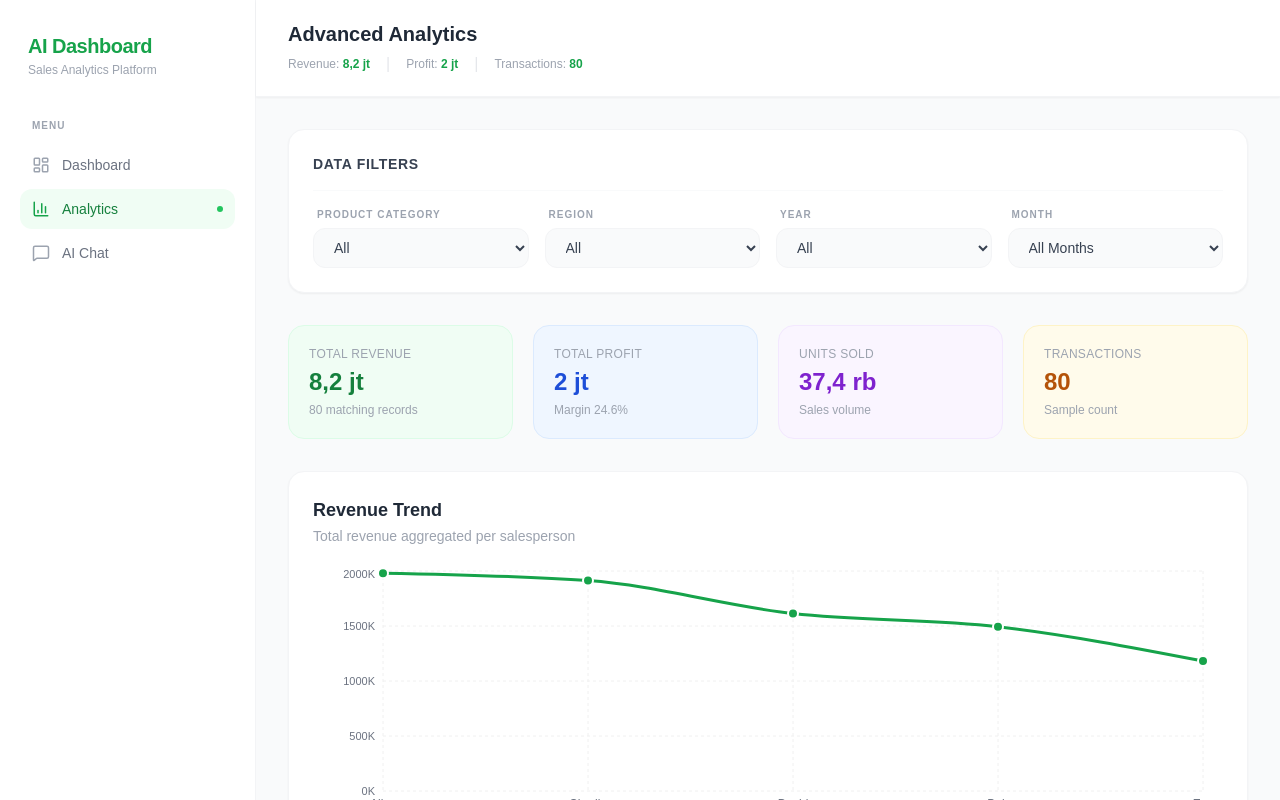
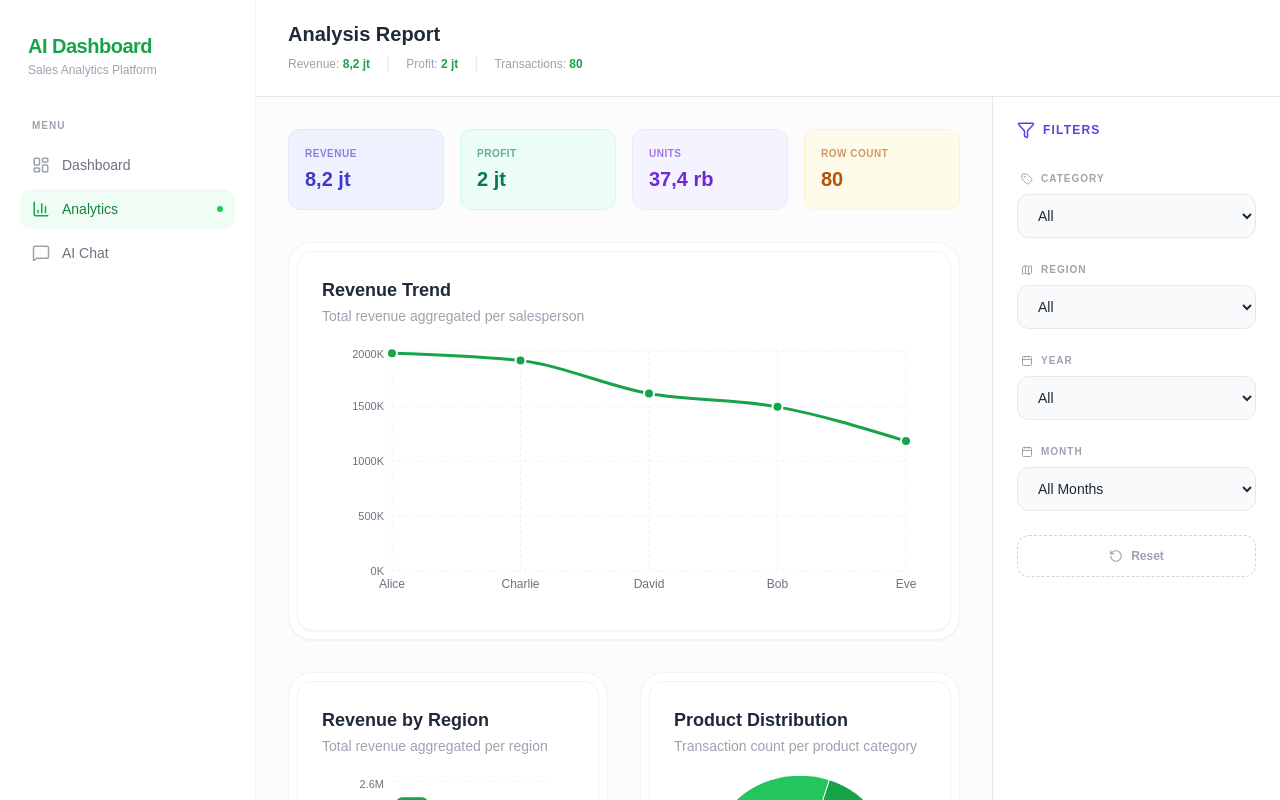
Before and after one commit to Dafnee24/FinalProjectDavis, a React (Vite) app: page /analytics in a window 1280 px wide. Shown: the top 800 px of the page. Built offline with nearby package versions, Linux system fonts and the light colour scheme.

Commit message:
refactoring analytic page

```diff
--- a/src/components/KpiCard.jsx
+++ b/src/components/KpiCard.jsx
@@ -16,7 +16,7 @@ export default function KpiCard({ title, value, trend, icon: Icon, trendType = "
               }`}>
               {trendType === "up" ? <TrendingUp size={14} /> : <TrendingDown size={14} />}
               <span>{trend}</span>
-              <span className="text-gray-400 font-normal ml-1"></span>
+              <span className="text-gray-400 font-normal ml-1">vs last month</span>
             </div>
           )}
         </div>
--- a/src/pages/AnalyticsPage.jsx
+++ b/src/pages/AnalyticsPage.jsx
@@ -5,63 +5,48 @@ import LineChartCard from "../components/LineChartCard";
 import BarChartCard  from "../components/BarChartCard";
 import PieChartCard  from "../components/PieChartCard";
 import DataTable     from "../components/DataTable";
+import { Filter, Calendar, Map, Tag, RotateCcw } from "lucide-react";
 import {
   getSummaryStats,
-  getFilteredData,
   getRevenueTrend,
   getBarChartData,
   getProductDistribution,
   salesData
 } from "../data/salesDatabase";
 
-// Format angka ke string ringkas (ex: 1.2M, 850K)
 const fmt = (n) =>
   new Intl.NumberFormat("id-ID", {
     notation: "compact",
     maximumFractionDigits: 1,
   }).format(n);
 
-// Stat card kecil di bagian atas halaman
-function StatCard({ label, value, sub, color = "green" }) {
-  const ring = {
-    green:  "border-green-100 bg-green-50",
-    blue:   "border-blue-100  bg-blue-50",
-    purple: "border-purple-100 bg-purple-50",
-    amber:  "border-amber-100  bg-amber-50",
-  }[color];
-  const text = {
-    green:  "text-green-700",
-    blue:   "text-blue-700",
-    purple: "text-purple-700",
-    amber:  "text-amber-700",
+function MiniStat({ label, value, color }) {
+  const bg = {
+    indigo: "bg-indigo-50 border-indigo-100 text-indigo-700",
+    emerald: "bg-emerald-50 border-emerald-100 text-emerald-700",
+    violet: "bg-violet-50 border-violet-100 text-violet-700",
+    amber: "bg-amber-50 border-amber-100 text-amber-700",
   }[color];
 
   return (
-    <div className={`p-5 rounded-2xl border ${ring} flex flex-col gap-1 transition-all hover:shadow-md`}>
-      <p className="text-xs text-gray-400 font-medium uppercase tracking-wide">
-        {label}
-      </p>
-      <p className={`text-2xl font-bold ${text}`}>{value}</p>
-      {sub && <p className="text-xs text-gray-400">{sub}</p>}
+    <div className={`p-4 rounded-xl border ${bg} flex flex-col`}>
+      <span className="text-[10px] uppercase font-bold opacity-60 tracking-wider mb-1">{label}</span>
+      <span className="text-xl font-bold">{value}</span>
     </div>
   );
 }
 
 export default function AnalyticsPage() {
-  // Extract unique values for filters from data
   const availableFilters = useMemo(() => {
     const categories = ["All", ...new Set(salesData.map(d => d.Product_Category))];
     const regions = ["All", ...new Set(salesData.map(d => d.Region))];
     const years = ["All", ...new Set(salesData.map(d => d.Date.split("-")[0]))];
     const months = ["All", "01", "02", "03", "04", "05", "06", "07", "08", "09", "10", "11", "12"];
-
-    // Convert month codes to names for UI
     const monthNames = {
       "All": "All Months", "01": "January", "02": "February", "03": "March", "04": "April",
       "05": "May", "06": "June", "07": "July", "08": "August", "09": "September",
       "10": "October", "11": "November", "12": "December"
     };
-
     return { categories, regions, years, months, monthNames };
   }, []);
 
@@ -70,7 +55,6 @@ export default function AnalyticsPage() {
   const [year, setYear] = useState("All");
   const [month, setMonth] = useState("All");
 
-  // Custom filter logic based on specific data structure
   const filteredData = useMemo(() => {
     return salesData.filter(row => {
       const [rYear, rMonth] = row.Date.split("-");
@@ -87,141 +71,119 @@ export default function AnalyticsPage() {
   const regionData = getBarChartData(filteredData);
   const distributionData = getProductDistribution(filteredData);
 
-  const resetFilters = () => {
-    setCategory("All");
-    setRegion("All");
-    setYear("All");
-    setMonth("All");
-  };
-
   return (
-    <div className="flex min-h-screen bg-gray-50 text-gray-800">
+    <div className="flex min-h-screen bg-gray-100 text-gray-800">
       <Sidebar />
 
-      <div className="flex-1 flex flex-col">
-        {/* Header */}
-        <header className="bg-white px-8 py-5 border-b border-gray-100 shadow-sm sticky top-0 z-10">
-          <Topbar title="Advanced Analytics" />
+      <div className="flex-1 flex flex-col overflow-hidden">
+        <header className="bg-white px-8 py-5 border-b border-gray-200">
+          <Topbar title="Analysis Report" />
         </header>
 
-        {/* Main Content */}
-        <main className="flex-1 p-8 space-y-8">
-
-          {/* Specific Filter Bar */}
-          <div className="bg-white p-6 rounded-2xl shadow-sm border border-gray-100 space-y-4">
-            <div className="flex items-center justify-between border-b border-gray-50 pb-4">
-              <h4 className="text-sm font-bold text-gray-700 uppercase tracking-wider">Data Filters</h4>
-              {(category !== "All" || region !== "All" || year !== "All" || month !== "All") && (
-                <button
-                  onClick={resetFilters}
-                  className="text-xs font-semibold text-red-500 hover:text-red-600 transition-colors"
-                >
-                  Clear All Filters
-                </button>
-              )}
+        <div className="flex flex-1 overflow-hidden">
+          {/* LEFT: CONTENT AREA */}
+          <main className="flex-1 overflow-y-auto p-8 space-y-8 bg-[#fcfcfd]">
+            {/* KPI STRIP */}
+            <div className="grid grid-cols-2 md:grid-cols-4 gap-4">
+              <MiniStat label="Revenue" value={fmt(stats.totalRevenue)} color="indigo" />
+              <MiniStat label="Profit" value={fmt(stats.totalProfit)} color="emerald" />
+              <MiniStat label="Units" value={fmt(stats.totalUnitsSold)} color="violet" />
+              <MiniStat label="Row Count" value={stats.totalTransactions} color="amber" />
             </div>
 
-            <div className="grid grid-cols-1 md:grid-cols-2 lg:grid-cols-4 gap-4">
-              {/* Category */}
-              <div className="flex flex-col gap-1.5">
-                <label className="text-[10px] font-bold text-gray-400 uppercase tracking-widest ml-1">Product Category</label>
+            <div className="grid grid-cols-1 gap-8">
+              {/* PRIMARY VISUALIZATION */}
+              <div className="bg-white p-2 rounded-3xl shadow-sm border border-gray-100">
+                <LineChartCard data={revenueTrendData} />
+              </div>
+
+              {/* SECONDARY VISUALIZATIONS */}
+              <div className="grid grid-cols-1 lg:grid-cols-2 gap-8">
+                <div className="bg-white p-2 rounded-3xl shadow-sm border border-gray-100">
+                  <BarChartCard data={regionData} />
+                </div>
+                <div className="bg-white p-2 rounded-3xl shadow-sm border border-gray-100">
+                  <PieChartCard data={distributionData} />
+                </div>
+              </div>
+
+              {/* DATA LOG */}
+              <div className="pt-4">
+                <h3 className="text-sm font-bold text-gray-400 uppercase tracking-widest mb-4 ml-1">Detailed Logs</h3>
+                <DataTable />
+              </div>
+            </div>
+          </main>
+
+          {/* RIGHT: FILTER SIDEBAR */}
+          <aside className="w-72 bg-white border-l border-gray-200 p-6 space-y-8 overflow-y-auto hidden lg:block">
+            <div className="flex items-center gap-2 text-indigo-600 mb-2">
+              <Filter size={18} />
+              <h3 className="font-bold uppercase text-xs tracking-widest">Filters</h3>
+            </div>
+
+            <div className="space-y-6">
+              <div className="space-y-2">
+                <label className="flex items-center gap-2 text-[10px] font-bold text-gray-400 uppercase tracking-widest ml-1">
+                  <Tag size={12} /> Category
+                </label>
                 <select
                   value={category}
                   onChange={(e) => setCategory(e.target.value)}
-                  className="bg-gray-50 border border-gray-100 text-gray-700 text-sm rounded-xl px-4 py-2.5 focus:ring-2 focus:ring-green-500 outline-none transition-all cursor-pointer"
+                  className="w-full bg-gray-50 border border-gray-200 text-sm rounded-xl px-4 py-3 focus:ring-2 focus:ring-indigo-500 outline-none cursor-pointer"
                 >
-                  {availableFilters.categories.map(cat => (
-                    <option key={cat} value={cat}>{cat}</option>
-                  ))}
+                  {availableFilters.categories.map(cat => <option key={cat} value={cat}>{cat}</option>)}
                 </select>
               </div>
 
-              {/* Region */}
-              <div className="flex flex-col gap-1.5">
-                <label className="text-[10px] font-bold text-gray-400 uppercase tracking-widest ml-1">Region</label>
+              <div className="space-y-2">
+                <label className="flex items-center gap-2 text-[10px] font-bold text-gray-400 uppercase tracking-widest ml-1">
+                  <Map size={12} /> Region
+                </label>
                 <select
                   value={region}
                   onChange={(e) => setRegion(e.target.value)}
-                  className="bg-gray-50 border border-gray-100 text-gray-700 text-sm rounded-xl px-4 py-2.5 focus:ring-2 focus:ring-green-500 outline-none transition-all cursor-pointer"
+                  className="w-full bg-gray-50 border border-gray-200 text-sm rounded-xl px-4 py-3 focus:ring-2 focus:ring-indigo-500 outline-none cursor-pointer"
                 >
-                  {availableFilters.regions.map(reg => (
-                    <option key={reg} value={reg}>{reg}</option>
-                  ))}
+                  {availableFilters.regions.map(reg => <option key={reg} value={reg}>{reg}</option>)}
                 </select>
               </div>
 
-              {/* Year */}
-              <div className="flex flex-col gap-1.5">
-                <label className="text-[10px] font-bold text-gray-400 uppercase tracking-widest ml-1">Year</label>
+              <div className="space-y-2">
+                <label className="flex items-center gap-2 text-[10px] font-bold text-gray-400 uppercase tracking-widest ml-1">
+                  <Calendar size={12} /> Year
+                </label>
                 <select
                   value={year}
                   onChange={(e) => setYear(e.target.value)}
-                  className="bg-gray-50 border border-gray-100 text-gray-700 text-sm rounded-xl px-4 py-2.5 focus:ring-2 focus:ring-green-500 outline-none transition-all cursor-pointer"
+                  className="w-full bg-gray-50 border border-gray-200 text-sm rounded-xl px-4 py-3 focus:ring-2 focus:ring-indigo-500 outline-none cursor-pointer"
                 >
-                  {availableFilters.years.map(y => (
-                    <option key={y} value={y}>{y}</option>
-                  ))}
+                  {availableFilters.years.map(y => <option key={y} value={y}>{y}</option>)}
                 </select>
               </div>
 
-              {/* Month */}
-              <div className="flex flex-col gap-1.5">
-                <label className="text-[10px] font-bold text-gray-400 uppercase tracking-widest ml-1">Month</label>
+              <div className="space-y-2">
+                <label className="flex items-center gap-2 text-[10px] font-bold text-gray-400 uppercase tracking-widest ml-1">
+                  <Calendar size={12} /> Month
+                </label>
                 <select
                   value={month}
                   onChange={(e) => setMonth(e.target.value)}
-                  className="bg-gray-50 border border-gray-100 text-gray-700 text-sm rounded-xl px-4 py-2.5 focus:ring-2 focus:ring-green-500 outline-none transition-all cursor-pointer"
+                  className="w-full bg-gray-50 border border-gray-200 text-sm rounded-xl px-4 py-3 focus:ring-2 focus:ring-indigo-500 outline-none cursor-pointer"
                 >
-                  {availableFilters.months.map(m => (
-                    <option key={m} value={m}>{availableFilters.monthNames[m]}</option>
-                  ))}
+                  {availableFilters.months.map(m => <option key={m} value={m}>{availableFilters.monthNames[m]}</option>)}
                 </select>
               </div>
+
+              <button
+                onClick={() => { setCategory("All"); setRegion("All"); setYear("All"); setMonth("All"); }}
+                className="w-full flex items-center justify-center gap-2 py-3 text-xs font-bold text-gray-400 border border-dashed border-gray-300 rounded-xl hover:border-indigo-400 hover:text-indigo-600 transition-all"
+              >
+                <RotateCcw size={14} /> Reset
+              </button>
             </div>
-          </div>
-
-          {/* Stat Cards Row */}
-          <div className="grid grid-cols-2 gap-5 xl:grid-cols-4">
-            <StatCard
-              label="Total Revenue"
-              value={fmt(stats.totalRevenue)}
-              sub={`${stats.totalTransactions} matching records`}
-              color="green"
-            />
-            <StatCard
-              label="Total Profit"
-              value={fmt(stats.totalProfit)}
-              sub={`Margin ${stats.totalRevenue > 0 ? ((stats.totalProfit / stats.totalRevenue) * 100).toFixed(1) : 0}%`}
-              color="blue"
-            />
-            <StatCard
-              label="Units Sold"
-              value={fmt(stats.totalUnitsSold)}
-              sub="Sales volume"
-              color="purple"
-            />
-            <StatCard
-              label="Transactions"
-              value={stats.totalTransactions}
-              sub="Sample count"
-              color="amber"
-            />
-          </div>
-
-          {/* Charts */}
-          <div className="space-y-8">
-            <LineChartCard data={revenueTrendData} />
-
-            <div className="grid grid-cols-1 gap-6 lg:grid-cols-2">
-              <BarChartCard data={regionData} />
-              <PieChartCard data={distributionData} />
-            </div>
-          </div>
-
-          {/* Data Table */}
-          <DataTable />
-
-        </main>
+          </aside>
+        </div>
       </div>
     </div>
   );
```
